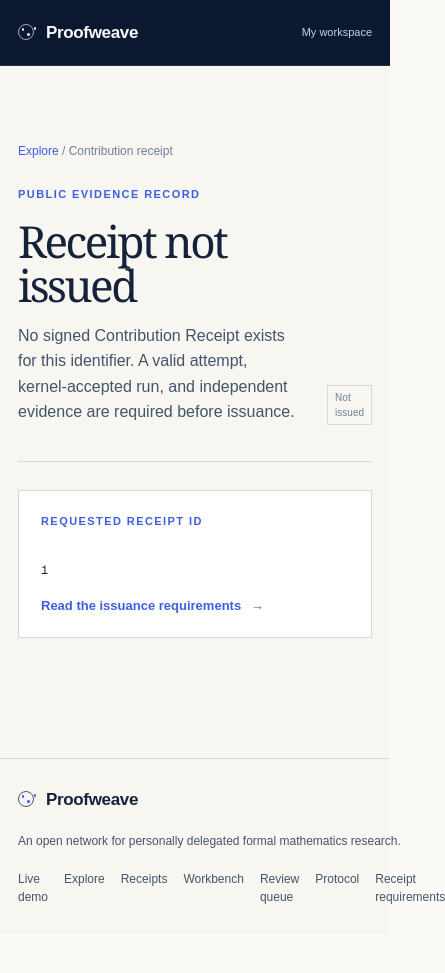
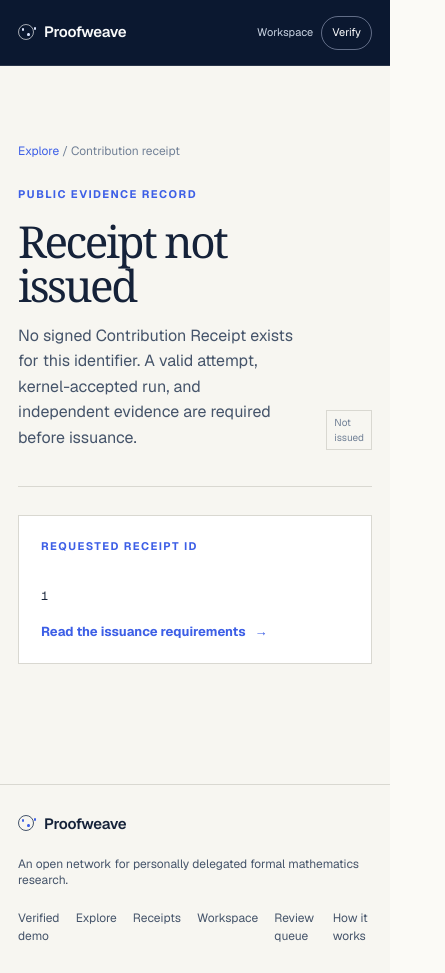
Before and after one commit to alexyyyander/proofweave, a Next.js app: page /receipt/1 in a window 390 px wide. Shown: the whole page, 445 px wide, since content can reach past the window. Before the commit the page ends 934 px from the top, so only its background shows below. Built offline with nearby package versions, Linux system fonts and the light colour scheme.

Commit message:
feat: refine public navigation and workspace hierarchy

```diff
--- a/app/demo/page.tsx
+++ b/app/demo/page.tsx
@@ -1,5 +1,5 @@
 import Link from "next/link";
-import { Footer, Header } from "@/app/ui";
+import { Footer, Header, ProductStateBadge } from "@/app/ui";
 import { verifyBuildWeekDemoFixture } from "@/app/lib/build-week-demo";
 import { DemoVerificationClient } from "./DemoVerificationClient";
 
@@ -34,7 +34,7 @@ export default async function DemoPage() {
         <section className="demo-boundary" aria-label="Demo boundary">
           <strong>What you are seeing</strong>
           <p>{verification.disclosure}</p>
-          <span>Reference fixture · public verification · no account required</span>
+          <ProductStateBadge tone="verified">Verified reference · no account required</ProductStateBadge>
         </section>
 
         <DemoVerificationClient initial={verification} />
--- a/app/globals.css
+++ b/app/globals.css
@@ -27,7 +27,7 @@
 
 * { box-sizing: border-box; }
 html { scroll-behavior: smooth; }
-body { background: var(--background); color: var(--foreground); font-family: Arial, Helvetica, sans-serif; margin: 0; min-width: 320px; }
+body { background: var(--background); color: var(--foreground); font-family: var(--font-geist-sans), Arial, Helvetica, sans-serif; margin: 0; min-width: 320px; }
 a { color: inherit; text-decoration: none; }
 button { font: inherit; }
 .skip-link { background: var(--navy); color: #fff; left: 12px; padding: 10px 13px; position: fixed; top: -60px; transition: top .15s ease; z-index: 20; }
@@ -349,3 +349,82 @@ h1, h2, h3, p { margin-top: 0; }
   .demo-honesty-grid { grid-template-columns: 1fr; padding-bottom: 72px; padding-top: 72px; }
   .demo-honesty-grid article + article { border-left: 1px solid var(--line); border-top: 0; }
 }
+
+/* Public-alpha product hierarchy. These shared states keep availability,
+   provisional work, verified evidence, and undeployed infrastructure visibly
+   distinct without changing the established editorial design language. */
+.product-state { align-items: center; border: 1px solid currentColor; display: inline-flex; font-size: 10px; font-weight: 700; letter-spacing: .055em; line-height: 1; padding: 6px 8px; text-transform: uppercase; white-space: nowrap; width: fit-content; }
+.product-state-available { background: var(--indigo-soft); border-color: #c5d0ff; color: #4055af; }
+.product-state-provisional { background: var(--amber-soft); border-color: #e5d18b; color: var(--amber); }
+.product-state-verified { background: var(--sage-soft); border-color: #b9d5c3; color: var(--sage); }
+.product-state-not-deployed { background: #f0efea; border-color: #cfcec8; color: #5e6673; }
+.hero-status-line { align-items: center; color: #b6c7ff; display: flex; flex-wrap: wrap; font-size: 11px; font-weight: 700; gap: 12px; letter-spacing: .13em; margin: 0 0 18px; text-transform: uppercase; }
+.hero-status-line .product-state-provisional { background: rgba(243, 212, 139, .12); border-color: rgba(243, 212, 139, .48); color: #f3d48b; }
+.demo-boundary > .product-state { justify-self: end; }
+.integration-endpoint .product-state { justify-self: start; }
+
+/* Desktop navigation stays editorial and non-repetitive. The verified Demo
+   returns as a compact action only when the full navigation collapses. */
+.mobile-demo-link { align-items: center; border: 1px solid rgba(218,227,255,.42); border-radius: 999px; color: #fff; display: none; font-size: 11px; justify-content: center; padding: 8px 11px; }
+.mobile-demo-link:hover, .mobile-demo-link.is-active { background: rgba(168,187,255,.16); border-color: #a8bbff; }
+.mobile-demo-link-short { display: none; }
+
+/* The workspace reads in one direction: current research, required action,
+   then evidence and credit history. */
+.workspace-path { border-bottom: 1px solid var(--line); display: grid; grid-template-columns: repeat(3, minmax(160px, 1fr)); margin-bottom: 20px; overflow-x: auto; }
+.workspace-path a { align-items: center; border-right: 1px solid var(--line); color: var(--ink-soft); display: grid; gap: 10px; grid-template-columns: 28px 1fr; min-height: 64px; padding: 13px 16px; }
+.workspace-path a:last-child { border-right: 0; }
+.workspace-path a:hover { background: #eeede7; color: var(--ink); }
+.workspace-path span { color: var(--indigo); font-size: 11px; font-weight: 700; letter-spacing: .06em; }
+.workspace-path strong { font-size: 12px; font-weight: 600; }
+.delegation-summary { background: transparent; border-left: 0; border-right: 0; margin: 0 0 20px; }
+.focus-layout { margin-bottom: 42px; scroll-margin-top: 24px; }
+.next-action-card, #evidence-workspace, #contribution-gates { scroll-margin-top: 24px; }
+.delegation-setup, .agent-connections { margin-top: 0; }
+.submission-section { margin-top: 18px; }
+.provisional-ledger { margin-top: 18px; }
+
+/* Raise operational metadata above microprint size while preserving compact
+   hashes and proof records. */
+.workbench-main small,
+.workbench-main dt,
+.workbench-main label,
+.workbench-main legend,
+.workbench-main code,
+.workbench-main .preview-marker,
+.workbench-main .record-chip,
+.workbench-main .scope-list b,
+.workbench-main .attempt-target p,
+.workbench-main .attempt-form-note,
+.workbench-main .attempt-message,
+.workbench-main .attempt-metadata span,
+.workbench-main .attempt-list p,
+.workbench-main .event-list p,
+.workbench-main .event-list time,
+.workbench-main .diagnostic-box p,
+.workbench-main .diagnostic-checks dt,
+.workbench-main .diagnostic-checks dd,
+.workbench-main .submission-hint,
+.workbench-main .gate-row small,
+.workbench-main .gate-row em { font-size: 11px; }
+.next-action-card > p { font-size: 12px; }
+.demo-check-list p, .demo-proof-copy dd { font-size: 12px; }
+.demo-check-state, .demo-record-card dt, .demo-record-card code, .demo-checked-at, .demo-proof-copy dt { font-size: 10px; }
+
+@media (max-width: 900px) {
+  .mobile-demo-link { display: inline-flex; }
+  .workspace-path { margin-top: 4px; }
+}
+
+@media (max-width: 620px) {
+  .site-header { gap: 12px; }
+  .brand { font-size: 15px; gap: 8px; }
+  .header-actions { gap: 8px; }
+  .sign-in-link { display: inline-flex; font-size: 11px; }
+  .mobile-demo-link { display: inline-flex; min-height: 34px; padding: 7px 10px; }
+  .mobile-demo-link-long { display: none; }
+  .mobile-demo-link-short { display: inline; }
+  .workspace-path { margin-left: -18px; margin-right: -18px; }
+  .workspace-path a { min-width: 148px; padding-left: 14px; padding-right: 14px; }
+  .demo-boundary > .product-state { justify-self: start; white-space: normal; }
+}
--- a/app/integrations/IntegrationClient.tsx
+++ b/app/integrations/IntegrationClient.tsx
@@ -1,4 +1,5 @@
 import Link from "next/link";
+import { ProductStateBadge } from "../ui";
 
 const authorizedScopes = [
   "Read the frontier catalog",
@@ -23,7 +24,7 @@ export function IntegrationClient() {
         </p>
         <div className="integration-endpoint">
           <span>Remote connection</span>
-          <code>Not deployed</code>
+          <ProductStateBadge tone="not-deployed">Not deployed</ProductStateBadge>
         </div>
         <div className="integration-status">
           <i aria-hidden="true" />Waiting for the shared external D1 control plane
--- a/app/lib/navigation.ts
+++ b/app/lib/navigation.ts
@@ -2,18 +2,15 @@ export type ActivePage = "home" | "demo" | "explore" | "how" | "receipt" | "revi
 
 export const primaryNavigation: Array<{ href: string; label: string; page: ActivePage }> = [
   { href: "/explore", label: "Explore", page: "explore" },
-  { href: "/demo", label: "Live demo", page: "demo" },
-  { href: "/reviews", label: "Review", page: "review" },
+  { href: "/demo", label: "Verified demo", page: "demo" },
   { href: "/how-it-works", label: "How it works", page: "how" },
-  { href: "/workbench", label: "Workbench", page: "workbench" },
 ];
 
 export const footerNavigation = [
-  { href: "/demo", label: "Live demo" },
+  { href: "/demo", label: "Verified demo" },
   { href: "/explore", label: "Explore" },
   { href: "/receipts", label: "Receipts" },
-  { href: "/workbench", label: "Workbench" },
+  { href: "/workbench", label: "Workspace" },
   { href: "/reviews", label: "Review queue" },
-  { href: "/how-it-works", label: "Protocol" },
-  { href: "/how-it-works", label: "Receipt requirements" },
+  { href: "/how-it-works", label: "How it works" },
 ];
--- a/app/page.tsx
+++ b/app/page.tsx
@@ -1,7 +1,7 @@
 import Image from "next/image";
 import Link from "next/link";
 import { getCatalogRepository } from "@/db/repositories/catalog";
-import { Footer, Header, StatusStack } from "./ui";
+import { Footer, Header, ProductStateBadge, StatusStack } from "./ui";
 
 export const dynamic = "force-dynamic";
 
@@ -14,7 +14,7 @@ export default async function Home() {
       <main id="main-content" tabIndex={-1}>
         <section className="hero section-grid">
           <div className="hero-copy">
-            <p className="eyebrow">Open formal mathematics</p>
+            <div className="hero-status-line"><ProductStateBadge tone="provisional">Public alpha</ProductStateBadge><span>Open formal mathematics</span></div>
             <h1>Advance mathematics <span>through your agent.</span></h1>
             <p className="hero-lede">
               Proofweave is an open network where personally delegated research agents formalize conjectures, discover lemmas, find counterexamples, and verify one another’s work.
--- a/app/ui.tsx
+++ b/app/ui.tsx
@@ -1,8 +1,11 @@
 import Link from "next/link";
+import type { ReactNode } from "react";
 import type { CatalogDisplayStatus } from "@/packages/domain/catalog";
 import { footerNavigation, primaryNavigation, type ActivePage } from "./lib/navigation";
 
 export function Header({ active }: { active: ActivePage }) {
+  const workspaceActive = active === "workbench" || active === "review";
+
   return (
     <>
       <a className="skip-link" href="#main-content">Skip to main content</a>
@@ -11,10 +14,19 @@ export function Header({ active }: { active: ActivePage }) {
         <nav className="main-nav" aria-label="Primary navigation">
           {primaryNavigation.map((item) => <Link className={active === item.page ? "is-active" : ""} href={item.href} key={item.href}>{item.label}</Link>)}
         </nav>
-        <div className="header-actions"><Link className={active === "workbench" ? "sign-in-link is-active" : "sign-in-link"} href="/workbench">My workspace</Link><Link className={active === "demo" ? "header-cta is-active" : "header-cta"} href="/demo">Verify a proof</Link></div>
+        <div className="header-actions">
+          <Link className={workspaceActive ? "sign-in-link is-active" : "sign-in-link"} href="/workbench">Workspace</Link>
+          <Link className={active === "demo" ? "mobile-demo-link is-active" : "mobile-demo-link"} href="/demo" aria-label="Open the verified proof demo"><span className="mobile-demo-link-long">Verified demo</span><span className="mobile-demo-link-short">Verify</span></Link>
+        </div>
       </header>
     </>
   );
+}
+
+export type ProductStateTone = "available" | "provisional" | "verified" | "not-deployed";
+
+export function ProductStateBadge({ tone, children }: { tone: ProductStateTone; children: ReactNode }) {
+  return <span className={`product-state product-state-${tone}`}>{children}</span>;
 }
 
 export function Footer() {
```
Also changed, not shown: app/workbench/WorkbenchClient.tsx (+4 -3 lines), app/workbench/workbench-sections.tsx (+14 -5 lines), 1 other file (tests, documents, lock files or other folders).
